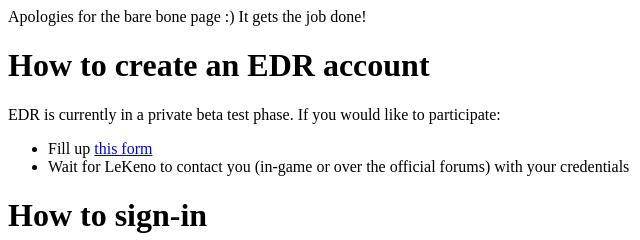
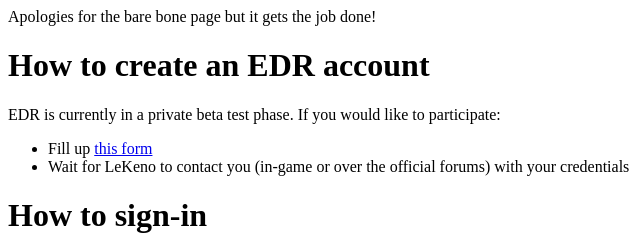
Before and after one commit to lekeno/lekeno.github.io, a plain HTML site: page index.html in a window 1280 px wide. Shown: the top 240 px of the page, 0-640 px from the left. Drawn offline with Linux system fonts and the light colour scheme.

Commit message:
phrasing

```diff
--- a/index.html
+++ b/index.html
@@ -2,7 +2,7 @@
 <title>ED Recon</title>
 </head>
 <body>
-<p>Apologies for the bare bone page :) It gets the job done!</p>
+<p>Apologies for the bare bone page but it gets the job done!</p>
 <h1>How to create an EDR account</h1>
 <p>EDR is currently in a private beta test phase. If you would like to participate:</p>
 <ul>
```
